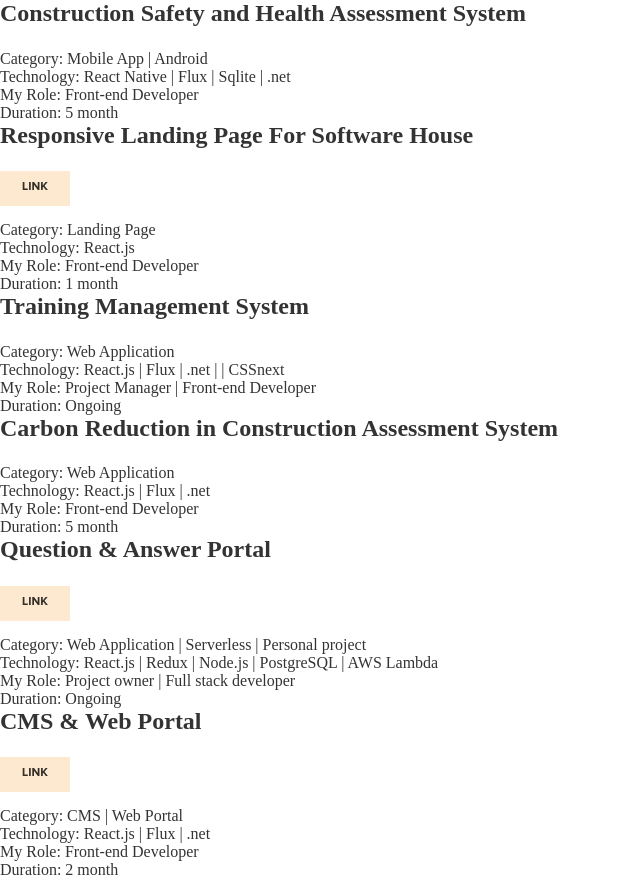
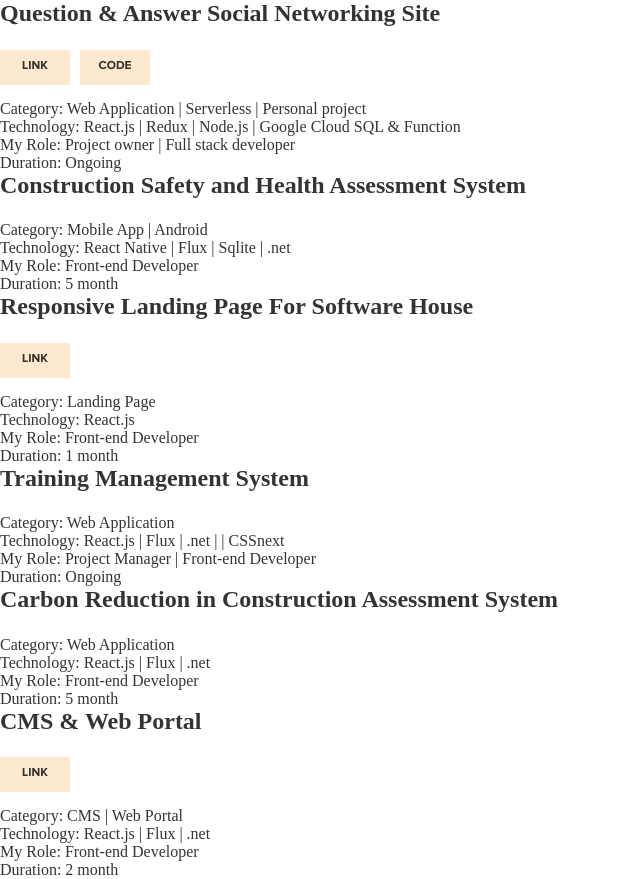
Before and after one commit to harithzahid/portfolio, a Gatsby site: page /projects/Projects in a window 1280 px wide. Shown: the whole page, without its empty margins (0-640 px from the left). Built offline with nearby package versions, Linux system fonts and the light colour scheme; Gatsby itself is replaced by a stand-in of ours; what typography-theme-doelger would draw is missing.

Commit message:
Update portfolio

```diff
--- a/src/pages/projects/Projects.jsx
+++ b/src/pages/projects/Projects.jsx
@@ -4,6 +4,14 @@ import ProjectCard from './ProjectCard.jsx';
 import styles from './projects.module.css'
 
 const items = [
+  {
+    title: 'Question & Answer Social Networking Site',
+    category: 'Web Application | Serverless | Personal project',
+    technology: 'React.js | Redux | Node.js | Google Cloud SQL & Function',
+    role: 'Project owner | Full stack developer',
+    devDuration: 'Ongoing',
+    links: [{ label: 'Link', path: 'https://uponinsight-web.firebaseapp.com/' }, { label: 'Code', path: 'https://github.com/harithzahid/uponinsight' }]
+  },
   {
     title: 'Construction Safety and Health Assessment System',
     category: 'Mobile App | Android',
@@ -34,14 +42,6 @@ const items = [
     devDuration: '5 month'
   },
   {
-    title: 'Question & Answer Portal',
-    category: 'Web Application | Serverless | Personal project',
-    technology: 'React.js | Redux | Node.js | PostgreSQL | AWS Lambda',
-    role: 'Project owner | Full stack developer',
-    devDuration: 'Ongoing',
-    links: [{ label: 'Link', path: 'https://uponinsight-web.firebaseapp.com/home' }]
-  },
-  {
     title: 'CMS & Web Portal',
     category: 'CMS | Web Portal',
     technology: 'React.js | Flux | .net',
```
Also changed, not shown: 1 other file.
